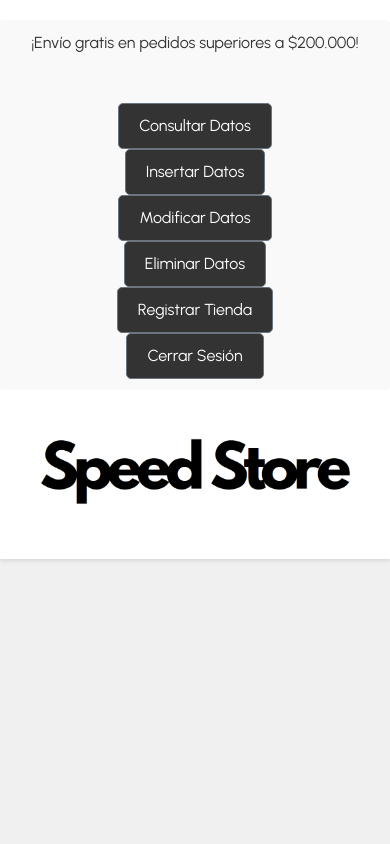
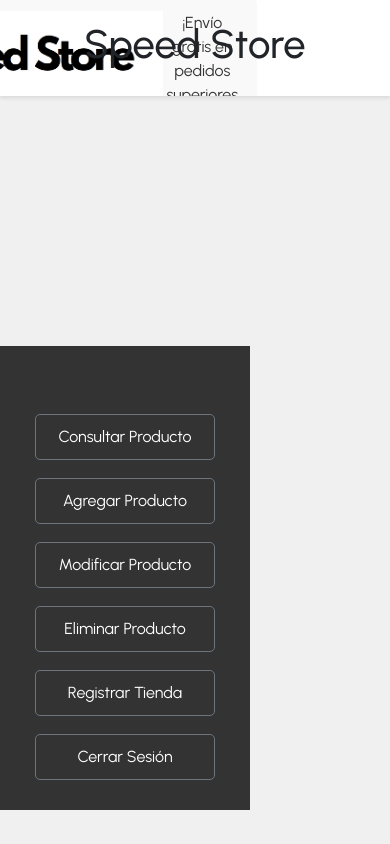
Before and after one commit to Cuabu/host, a PHP site: page /source/pages/dashboard.html in a window 390 px wide. Run offline with PHP 8.4, Linux system fonts and the light colour scheme; some libraries are stand-ins or nearby versions.

Commit message:
Modificacion dashboard

```diff
--- a/source/pages/assets/css/dashboard.css
+++ b/source/pages/assets/css/dashboard.css
@@ -11,6 +11,7 @@
 }
 
 .container {
+    display: flex;
     max-width: 1200px;
     margin: 0 auto;
     padding: 0 15px;
@@ -21,46 +22,67 @@
     box-shadow: 0 2px 4px rgba(0, 0, 0, 0.1);
     padding: 20px 0;
     position: relative;
+    overflow: hidden;
 }
 
 .alert {
     background-color: #f9f9f9;
     padding: 10px 0;
     text-align: center;
+    position: absolute;
+    width: 100%;
+    top: 0;
+    left: 0;
+    animation: slideText 20s linear infinite;
+    z-index: 1;
 }
 
 .alert-text {
     color: #333;
 }
 
-.nav {
-    display: flex;
-    justify-content: flex-start;
-    margin-top: 10px;
+@keyframes slideText {
+    0% { left: -100%; } /* Inicio de la animación */
+    100% { left: 100%; } /* Fin de la animación */
+}
+
+.header h1 {
+    position: relative;
+    z-index: 2;
+}
+
+.sidebar {
+    width: 250px;
+    background-color: #333;
+    color: #fff;
+    padding: 20px;
+    margin-top: 250px;
 }
 
 .nav-list {
     list-style-type: none;
-    display: flex;
+    padding: 0;
 }
 
 .nav-item {
-    margin-right: 20px;
+    margin-bottom: 10px;
 }
 
 .nav-item a {
     text-decoration: none;
-    color: #333;
+    color: #fff;
     font-weight: 600;
 }
 
 .btn {
-    display: inline-block;
+    display: block;
+    width: 100%;
     padding: 10px 20px;
     background-color: #4CAF50;
     color: white;
     text-decoration: none;
     border-radius: 5px;
+    margin-bottom: 10px;
 }
 
 .btn-secondary {
--- a/source/pages/dashboard.html
+++ b/source/pages/dashboard.html
@@ -29,67 +29,67 @@
 
     <!-- Encabezado -->
     <header class="header">
+        <h1 class="text-center">Speed Store</h1>
         <div class="alert">
             <div class="container">
+                <a href="../pages/dashboard.html" class="logo">
+                    <img src="./assets/images/logo.png" alt="Logo Speed Store">
+                </a>
                 <p class="alert-text">¡Envío gratis en pedidos superiores a $200.000!</p>
-                <!-- Menú de navegación detallado -->
+            </div>
+        </div>
+    </header>
+
+    <!-- Barra lateral con botones -->
+    <div class="sidebar">
         <div class="container mt-5">
             <div class="row">
-                        <!-- Botones para abrir las ventanas modales -->
-                        <div class="col-sm-3">
-                            <button type="button" class="btn btn-secondary" data-toggle="modal"
+                <div class="col-sm-12">
+                    <button type="button" class="btn btn-secondary btn-block" data-toggle="modal"
                         data-target="#modalConsultar">
-                                Consultar Datos
+                        Consultar Producto
                     </button>
                 </div>
-                        <div class="col-sm-3">
-                            <button type="button" class="btn btn-secondary" data-toggle="modal"
+                <div class="col-sm-12 mt-2">
+                    <button type="button" class="btn btn-secondary btn-block" data-toggle="modal"
                         data-target="#modalInsercion">
-                                Insertar Datos
+                        Agregar Producto
                     </button>
                 </div>
-                        <div class="col-sm-3">
-                            <button type="button" class="btn btn-secondary" data-toggle="modal"
+                <div class="col-sm-12 mt-2">
+                    <button type="button" class="btn btn-secondary btn-block" data-toggle="modal"
                         data-target="#modalModificar">
-                                Modificar Datos
+                        Modificar Producto
                     </button>
                 </div>
-                        <div class="col-sm-3">
-                            <button type="button" class="btn btn-secondary" data-toggle="modal"
+                <div class="col-sm-12 mt-2">
+                    <button type="button" class="btn btn-secondary btn-block" data-toggle="modal"
                         data-target="#modalEliminar">
-                                Eliminar Datos
+                        Eliminar Producto
                     </button>
                 </div>
-
-                        <div class="col-sm-3">
-                            <button type="button" class="btn btn-secondary" data-toggle="modal"
+                <div class="col-sm-12 mt-2">
+                    <button type="button" class="btn btn-secondary btn-block" data-toggle="modal"
                         data-target="#modalRegistro">
                         Registrar Tienda
                     </button>
                 </div>
+                <div class="col-sm-12 mt-2">
+                    <a href="index.html" class="btn btn-secondary btn-block">Cerrar Sesión</a>
+                </div>
+            </div>
         </div>
     </div>
 
-
-
-                <!-- Botón de Cerrar Sesión -->
-                <a href="index.html" class="btn btn-secondary">Cerrar Sesión</a>
-            </div>
-        </div>
-
-        <a href="../pages/dashboard.html" class="logo">
-            <img src="./assets/images/logo.png" alt="Logo Speed Store">
-        </a>
-        </div>
-        </div>
     </header>
 
+    <!-- Ventana modal para el formulario de consulta -->
     <div class="modal fade" id="modalConsultar" tabindex="-1" role="dialog" aria-labelledby="exampleModalLabel"
         aria-hidden="true">
         <div class="modal-dialog" role="document">
             <div class="modal-content">
                 <div class="modal-header">
-                    <h5 class="modal-title" id="exampleModalLabel">Consultar Datos</h5>
+                    <h5 class="modal-title" id="exampleModalLabel">Consultar Producto</h5>
                     <button type="button" class="close" data-dismiss="modal" aria-label="Cerrar">
                         <span aria-hidden="true">&times;</span>
                     </button>
@@ -101,18 +101,12 @@
                             <label for="codigoConsulta">Nombre del Producto:</label>
                             <input type="text" class="form-control" id="codigoConsulta" name="codigoConsulta" required>
                         </div>
-                        <button type="submit" class="btn btn-primary">Consultar Por NOMBRE</button>
-                        <!-- Nuevo botón con evento click -->
-
+                        <button type="submit" class="btn btn-primary">Consultar por nombre</button>
                     </form>
 
                     <form id="formularioMisProductos" action="../php/mis_productos.php" method="post">
-                        <div class="form-group">
-
-                        </div>
-                        <button type="submit" class="btn btn-primary">Consultar Mis Productos</button>
-                        <!-- Nuevo botón con evento click -->
-
+                        <div class="form-group"></div>
+                        <button type="submit" class="btn btn-primary">Consultar mis productos</button>
                     </form>
                 </div>
                 <div class="modal-footer">
@@ -122,14 +116,13 @@
         </div>
     </div>
 
-
     <!-- Ventana modal para el formulario de inserción -->
     <div class="modal fade" id="modalInsercion" tabindex="-1" role="dialog" aria-labelledby="exampleModalLabel"
         aria-hidden="true">
         <div class="modal-dialog" role="document">
             <div class="modal-content">
                 <div class="modal-header">
-                    <h5 class="modal-title" id="exampleModalLabel">Insertar Datos</h5>
+                    <h5 class="modal-title" id="exampleModalLabel">Agregar producto</h5>
                     <button type="button" class="close" data-dismiss="modal" aria-label="Cerrar">
                         <span aria-hidden="true">&times;</span>
                     </button>
@@ -154,7 +147,7 @@
                             <label for="imagen">Imagen:</label>
                             <input type="file" class="form-control" id="imagen" name="imagen" required>
                         </div>
-                        <button type="submit" class="btn btn-primary">Insertar</button>
+                        <button type="submit" class="btn btn-primary">Agregar</button>
                     </form>
                 </div>
                 <div class="modal-footer">
@@ -170,7 +163,7 @@
         <div class="modal-dialog" role="document">
             <div class="modal-content">
                 <div class="modal-header">
-                    <h5 class="modal-title" id="exampleModalLabel">Modificar Datos</h5>
+                    <h5 class="modal-title" id="exampleModalLabel">Modificar Producto</h5>
                     <button type="button" class="close" data-dismiss="modal" aria-label="Cerrar">
                         <span aria-hidden="true">&times;</span>
                     </button>
@@ -227,7 +220,7 @@
         <div class="modal-dialog" role="document">
             <div class="modal-content">
                 <div class="modal-header">
-                    <h5 class="modal-title" id="exampleModalLabel">Eliminar Datos</h5>
+                    <h5 class="modal-title" id="exampleModalLabel">Eliminar Producto</h5>
                     <button type="button" class="close" data-dismiss="modal" aria-label="Cerrar">
                         <span aria-hidden="true">&times;</span>
                     </button>
@@ -276,7 +269,7 @@
                             <input type="text" class="form-control" id="telefono" name="telefono" required>
                         </div>
 
-                        <button type="submit" class="btn btn-primary">Insertar</button>
+                        <button type="submit" class="btn btn-primary">Registrar</button>
                     </form>
                 </div>
                 <div class="modal-footer">
```
Also changed, not shown: other parts of source/pages/assets/css/dashboard.css (+3 -36 lines). Lines whose indentation alone changed are shown as unchanged.
